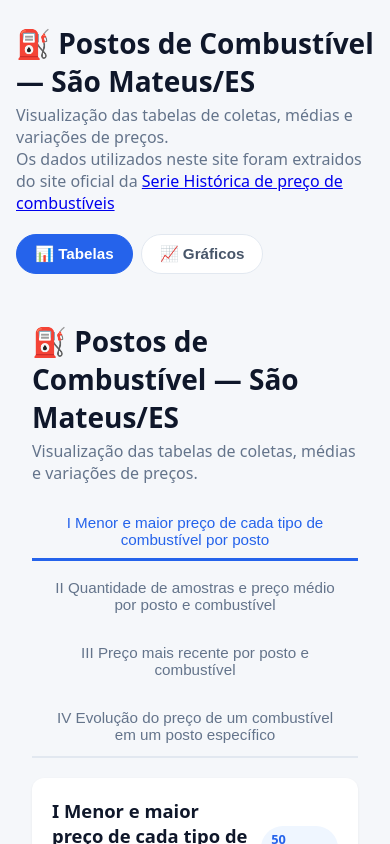
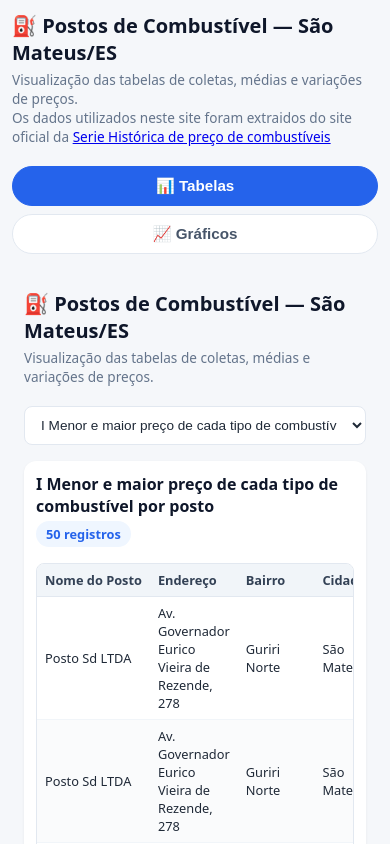
Before and after one commit to jhulyambrozini/historical_fuel_price_series, a React (Vite) app: page / in a window 390 px wide. Shown: the top 844 px of the page. Built offline with nearby package versions, Linux system fonts and the light colour scheme.

Commit message:
feat: layout responsivo

```diff
--- a/src/App.css
+++ b/src/App.css
@@ -126,6 +126,32 @@ td.money {
 	border-bottom-color: #2563eb;
 }
 
+.tabs-select {
+	display: none;
+}
+
+@media (max-width: 640px) {
+	.tabs-select {
+		display: block;
+		width: 100%;
+		padding: 10px 12px;
+		border: 1px solid #e2e8f0;
+		border-radius: 8px;
+		font-size: 0.85rem;
+		font-weight: 500;
+		background: #fff;
+		color: #1f2937;
+		cursor: pointer;
+		margin-bottom: 16px;
+		appearance: auto;
+	}
+
+	.tabs-select:focus {
+		outline: 2px solid #2563eb;
+		outline-offset: 1px;
+	}
+}
+
 .content {
 	background: #fff;
 	border-radius: 12px;
@@ -214,3 +240,107 @@ tbody tr:hover {
 	gap: 10px;
 	color: blueviolet;
 }
+
+/* ---- Tablet (≤1024px) ---- */
+@media (max-width: 1024px) {
+	.app {
+		padding: 20px 20px 36px;
+	}
+
+	.chart-card {
+		padding: 16px;
+	}
+
+	.chart-card h2 {
+		font-size: 1rem;
+	}
+}
+
+/* ---- Mobile (≤640px) ---- */
+@media (max-width: 640px) {
+	.app {
+		padding: 12px 12px 24px;
+	}
+
+	.header h1 {
+		font-size: 1.25rem;
+	}
+
+	.subtitle {
+		font-size: 0.85rem;
+	}
+
+	.nav {
+		flex-direction: column;
+	}
+
+	.nav-btn {
+		width: 100%;
+		text-align: center;
+	}
+
+	.tabs {
+		flex-wrap: nowrap;
+		overflow-x: auto;
+		-webkit-overflow-scrolling: touch;
+		gap: 4px;
+	}
+
+	.tab {
+		padding: 8px 12px;
+		font-size: 0.85rem;
+		white-space: nowrap;
+	}
+
+	.meta {
+		flex-direction: column;
+		gap: 4px;
+		align-items: flex-start;
+	}
+
+	.meta h2 {
+		font-size: 1rem;
+	}
+
+	.chart-card {
+		padding: 12px;
+	}
+
+	.chart-card h2 {
+		font-size: 0.95rem;
+	}
+
+	.chart-sub {
+		font-size: 0.8rem;
+	}
+
+	.chart-header {
+		flex-direction: column;
+	}
+
+	.select {
+		width: 100%;
+		min-width: 0;
+	}
+
+	table {
+		font-size: 0.8rem;
+	}
+
+	thead th,
+	tbody td {
+		padding: 7px 8px;
+	}
+
+	.table-wrapper {
+		max-height: 60vh;
+	}
+
+	.content {
+		padding: 12px;
+	}
+
+	.footer {
+		font-size: 0.8rem;
+	}
+}
--- a/src/components/Tabs.tsx
+++ b/src/components/Tabs.tsx
@@ -1,3 +1,5 @@
+import { useMediaQuery } from '../hooks/useMediaQuery';
+
 interface Tab {
 	id: string;
 	label: string;
@@ -10,7 +12,26 @@ interface Props {
 }
 
 export function Tabs({ tabs, active, onChange }: Props) {
-	console.log(tabs);
+	const isMobile = useMediaQuery('(max-width: 640px)');
+
+	if (isMobile) {
+		return (
+			<select
+				className="tabs-select"
+				value={active}
+				onChange={(e) => onChange(e.target.value)}
+				aria-label="Selecionar tabela">
+				{tabs.map((t) => (
+					<option
+						key={t.id}
+						value={t.id}>
+						{t.label}
+					</option>
+				))}
+			</select>
+		);
+	}
+
 	return (
 		<div
 			className="tabs"
--- /dev/null
+++ b/src/hooks/useMediaQuery.ts
@@ -0,0 +1,14 @@
+import { useEffect, useState } from 'react';
+
+export function useMediaQuery(query: string) {
+	const [matches, setMatches] = useState(() => window.matchMedia(query).matches);
+
+	useEffect(() => {
+		const mq = window.matchMedia(query);
+		const handler = (e: MediaQueryListEvent) => setMatches(e.matches);
+		mq.addEventListener('change', handler);
+		return () => mq.removeEventListener('change', handler);
+	}, [query]);
+
+	return matches;
+}
--- a/src/pages/GraphicsPage.tsx
+++ b/src/pages/GraphicsPage.tsx
@@ -13,6 +13,7 @@ import {
 	YAxis,
 } from 'recharts';
 import { useCsv } from '../hooks/useCsv';
+import { useMediaQuery } from '../hooks/useMediaQuery';
 import { parseNumber } from '../utils/format';
 
 type Row = {
@@ -69,6 +70,16 @@ function labelMes(ts: number): string {
 }
 
 export function GraficosPage() {
+	const isMobile = useMediaQuery('(max-width: 640px)');
+	const isTablet = useMediaQuery('(max-width: 1024px)');
+
+	const chartHeight = (base: number, tablet: number, mobile: number) =>
+		isMobile ? mobile : isTablet ? tablet : base;
+	const chartMargin = isMobile
+		? { top: 8, right: 8, left: 0, bottom: 0 }
+		: isTablet
+			? { top: 10, right: 15, left: 0, bottom: 0 }
+			: { top: 10, right: 30, left: 0, bottom: 0 };
 	// Carrega as 3 fontes
 	const csv1 = useCsv('/data/consu-1.csv');
 	const csv2 = useCsv('/data/consu-2.csv');
@@ -234,10 +245,10 @@ export function GraficosPage() {
 				<div className="chart-box">
 					<ResponsiveContainer
 						width="100%"
-						height={380}>
+						height={chartHeight(380, 300, 250)}>
 						<LineChart
 							data={serieGeral}
-							margin={{ top: 10, right: 30, left: 0, bottom: 0 }}>
+							margin={chartMargin}>
 							<CartesianGrid
 								strokeDasharray="3 3"
 								stroke="#e2e8f0"
@@ -300,10 +311,10 @@ export function GraficosPage() {
 				<div className="chart-box">
 					<ResponsiveContainer
 						width="100%"
-						height={420}>
+						height={chartHeight(420, 360, 300)}>
 						<LineChart
 							data={seriePorPosto}
-							margin={{ top: 10, right: 30, left: 0, bottom: 0 }}>
+							margin={chartMargin}>
 							<CartesianGrid
 								strokeDasharray="3 3"
 								stroke="#e2e8f0"
@@ -349,7 +360,7 @@ export function GraficosPage() {
 				<div className="chart-box">
 					<ResponsiveContainer
 						width="100%"
-						height={320}>
+						height={chartHeight(320, 260, 220)}>
 						<BarChart
 							data={
 								serieGeral.length ? [serieGeral[serieGeral.length - 1]] : []
```
